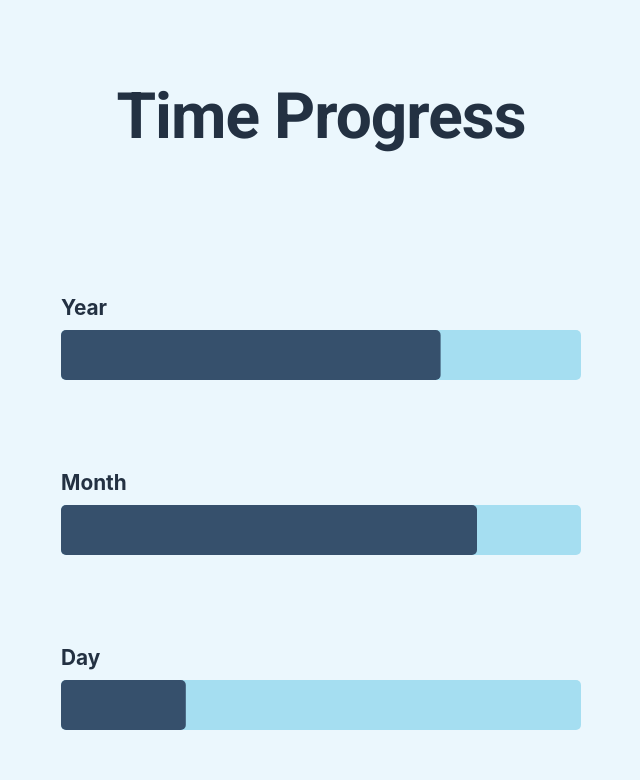
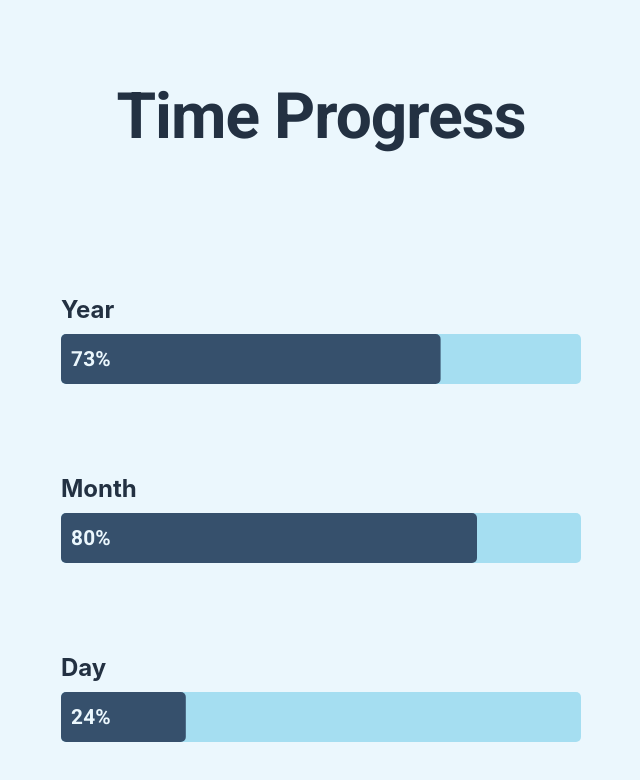
Before and after one commit to rmaruon/time-progress, a React (Create React App) app: page / in a window 1280 px wide. Shown: the top 780 px of the page, without its empty margins (319-959 px from the left). Built offline with nearby package versions, Linux system fonts and the light colour scheme.

Commit message:
update: Progress

```diff
--- a/src/Progress.tsx
+++ b/src/Progress.tsx
@@ -1,6 +1,6 @@
 import React from "react";
 import { makeStyles, withStyles } from "@material-ui/core/styles";
-import { LinearProgress } from "@material-ui/core";
+import { LinearProgress, Typography } from "@material-ui/core";
 
 const useStyles = makeStyles((theme) => ({
   root: {
@@ -8,10 +8,22 @@ const useStyles = makeStyles((theme) => ({
     padding: "40px 0",
   },
   title: {
-    fontSize: "1.3rem",
+    fontSize: "1.5rem",
     textAlign: "left",
     fontWeight: "bold",
     color: "#233142",
+  },
+  bar: {
+    position: "relative",
+  },
+  value: {
+    position: "absolute",
+    fontSize: "1.3rem",
+    fontWeight: "bold",
+    color: "#ebf7fd",
+    top: "10px",
+    left: "10px",
+    zIndex: 1,
   },
 }));
 
@@ -41,7 +53,15 @@ export const Progress = (props: Props) => {
   return (
     <div className={classes.root}>
       <div className={classes.title}>{props.title}</div>
-      <BorderLinearProgress variant="determinate" value={props.value} />
+      <div className={classes.bar}>
+        <Typography className={classes.value} variant="body1">
+          {props.value}%
+        </Typography>
+        <BorderLinearProgress
+          variant="determinate"
+          value={props.value}
+        ></BorderLinearProgress>
+      </div>
     </div>
   );
 };
```
